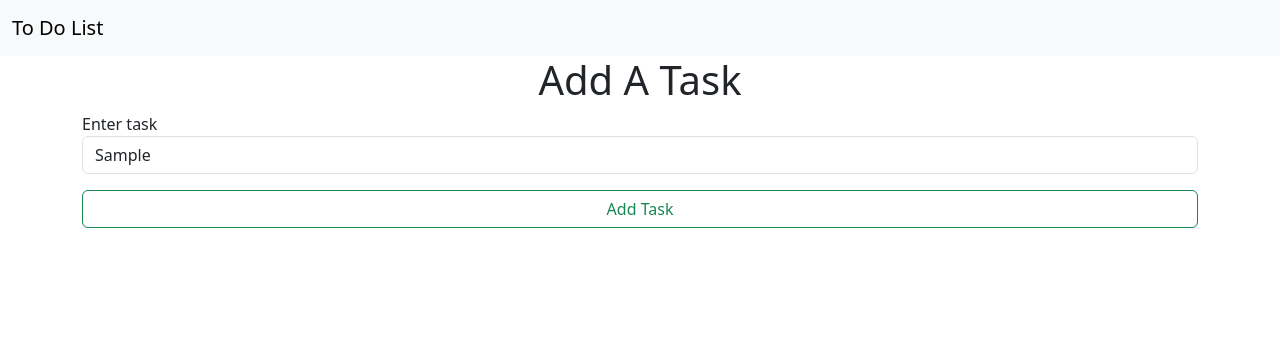
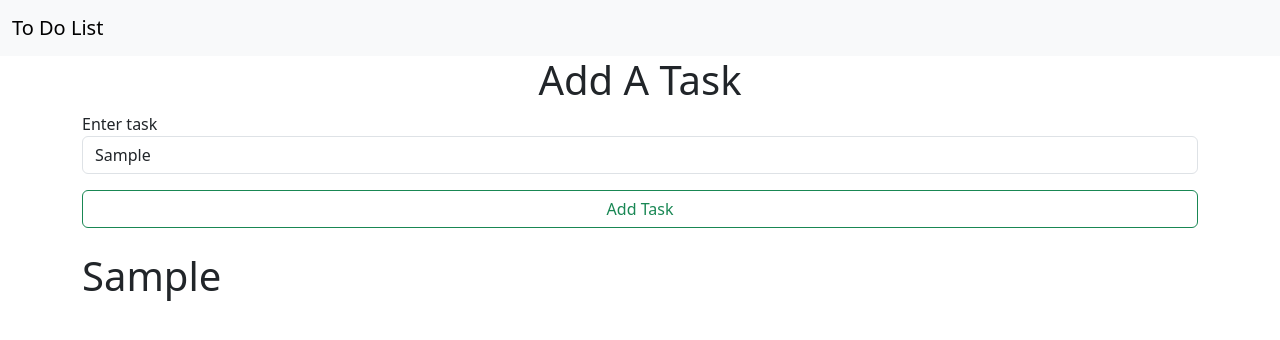
Before and after one commit to jigolaurito93/To-Do-List-with-React, a React (Create React App) app in the folder to-do-app/: page / in a window 1280 px wide. Both pictures are taken after typing "Sample" into the empty fields and a click on the input "Add Task". Shown: the top 340 px of the page. Built offline with nearby package versions, Linux system fonts and the light colour scheme; the HTML template or start-up script is replaced by a standard one.

Commit message:
print every task on screen and added margin bottom on submit button

```diff
--- a/to-do-app/src/App.js
+++ b/to-do-app/src/App.js
@@ -7,6 +7,7 @@ export default function App() {
       // setToDos is a function that sets the toDos state
       // useState is a hook that returns the current toDos state
   const [toDos, setToDos] = useState([]);
+
   const addToList = task => {
     console.log(task);
     setToDos([...toDos, task]);
@@ -19,6 +20,7 @@ export default function App() {
       <NavBar />
       <div className='container'>
         <ToDoForm addToList={addToList}/>
+        {toDos.map(toDo => <h1 className=''> { toDo }</h1>)}
       </div>
 
     </div>
--- a/to-do-app/src/components/ToDoForm.jsx
+++ b/to-do-app/src/components/ToDoForm.jsx
@@ -14,7 +14,7 @@ export default function ToDoForm({ addToList }) {
         <div className="form-group">
             <label htmlFor="task">Enter task</label>
             <input type="text" name="task" className='form-control' id="" placeholder='Enter a Task...'/>
-            <input type="submit" value="Add Task" className='btn btn-outline-success w-100 mt-3' />
+            <input type="submit" value="Add Task" className='btn btn-outline-success w-100 mt-3 mb-4' />
         </div>
     </form>
   )
```
